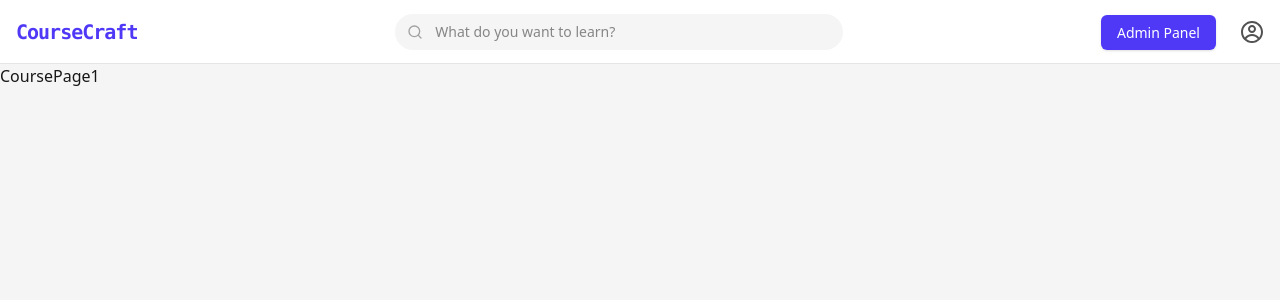
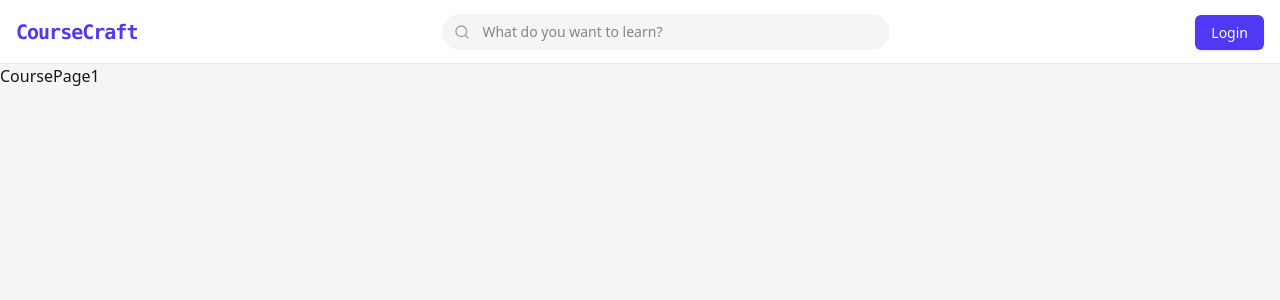
Before and after one commit to Rishabingh/course-craft, a React app in the folder frontend/: page /course/1 in a window 1280 px wide. Shown: the top 300 px of the page. Built offline with nearby package versions, Linux system fonts and the light colour scheme; the HTML template or start-up script is replaced by a standard one.

Commit message:
make layouts protected and conditional rendering based on server response

```diff
--- a/frontend/src/features/admin/AdminLayout.tsx
+++ b/frontend/src/features/admin/AdminLayout.tsx
@@ -1,7 +1,13 @@
-import { Outlet } from "react-router";
+import { Navigate, Outlet } from "react-router";
 import Sidebar from "./components/Sidebar";
+import { useUser } from "../../shared/hooks/useUser";
 
 export default function AdminLayout() {
+  const {data, isLoading} = useUser();
+  if (isLoading) return <div>Loading...</div>
+  if (data?.role !== 'admin') {
+    return <Navigate to={'/'} />
+  }
   return (
     // Added 'flex' here
     <div className="flex w-full min-h-screen bg-neutral-100 text-neutral-900">
--- a/frontend/src/features/auth/AuthLayout.tsx
+++ b/frontend/src/features/auth/AuthLayout.tsx
@@ -1,6 +1,13 @@
-import { Outlet } from 'react-router';
+import { Navigate, Outlet } from 'react-router';
+import { useUser } from '../../shared/hooks/useUser';
 
 export default function AuthLayout() {
+  const {data, isLoading} = useUser();
+
+  if (isLoading) return <div>Loading...</div>
+  if (data) {
+    return <Navigate to={'/'} />
+  }
   return (
     <div className="w-full min-h-screen bg-neutral-100 text-neutral-900 flex items-center justify-center">
       <div className="bg-neutral-200 rounded-lg flex p-8">
--- a/frontend/src/features/courses/HomeLayout.tsx
+++ b/frontend/src/features/courses/HomeLayout.tsx
@@ -1,11 +1,20 @@
-import { Outlet } from "react-router";
+import { Outlet } from 'react-router';
 import NavBar from './components/NavBar';
+import { useUser } from '../../shared/hooks/useUser';
+import { useState } from 'react';
 
 export default function HomeLayout() {
+  const { data, isLoading } = useUser();
+  const [isLoggedIn, setIsLoggedIn] = useState(false);
+  const [isAdmin, setIsAdmin] = useState(false);
+  if (data) setIsLoggedIn(true);
+  if (data?.role === 'admin') setIsAdmin(true);
+  if (isLoading) return <div>Loading...</div>;
+
   return (
     <div className="w-full min-h-screen bg-neutral-100 text-neutral-900">
-      <NavBar userState={{isLoggedIn: true, isAdmin: true}} />
+      <NavBar userState={{ isLoggedIn, isAdmin, }} />
       {<Outlet />}
     </div>
-  )
+  );
 }
```
